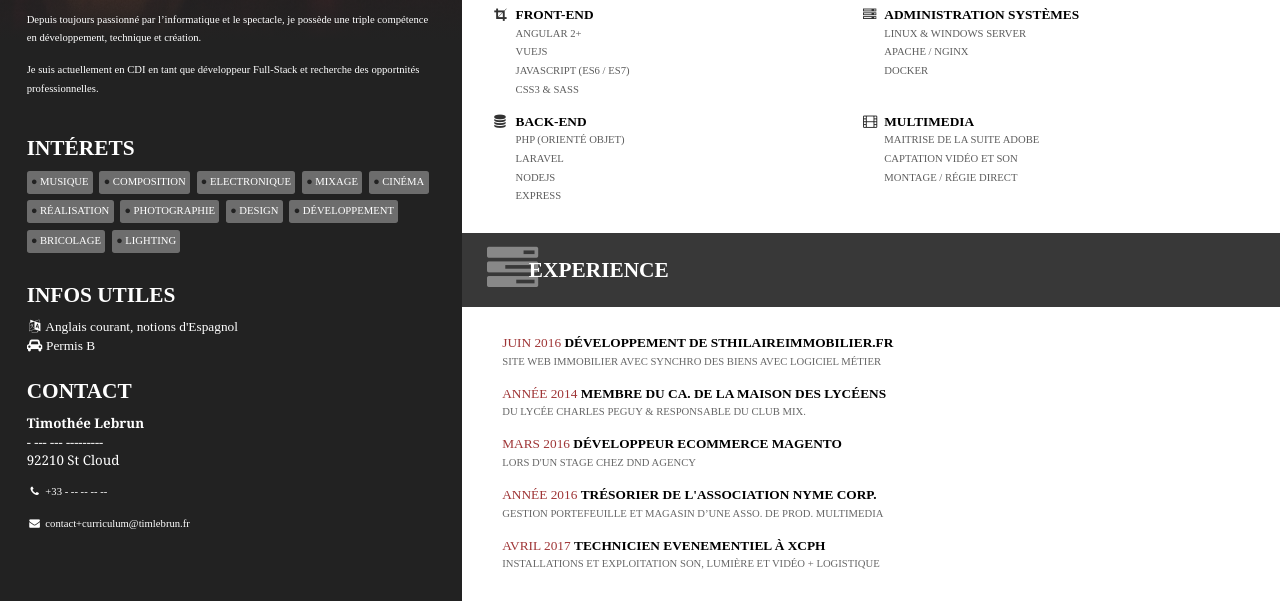
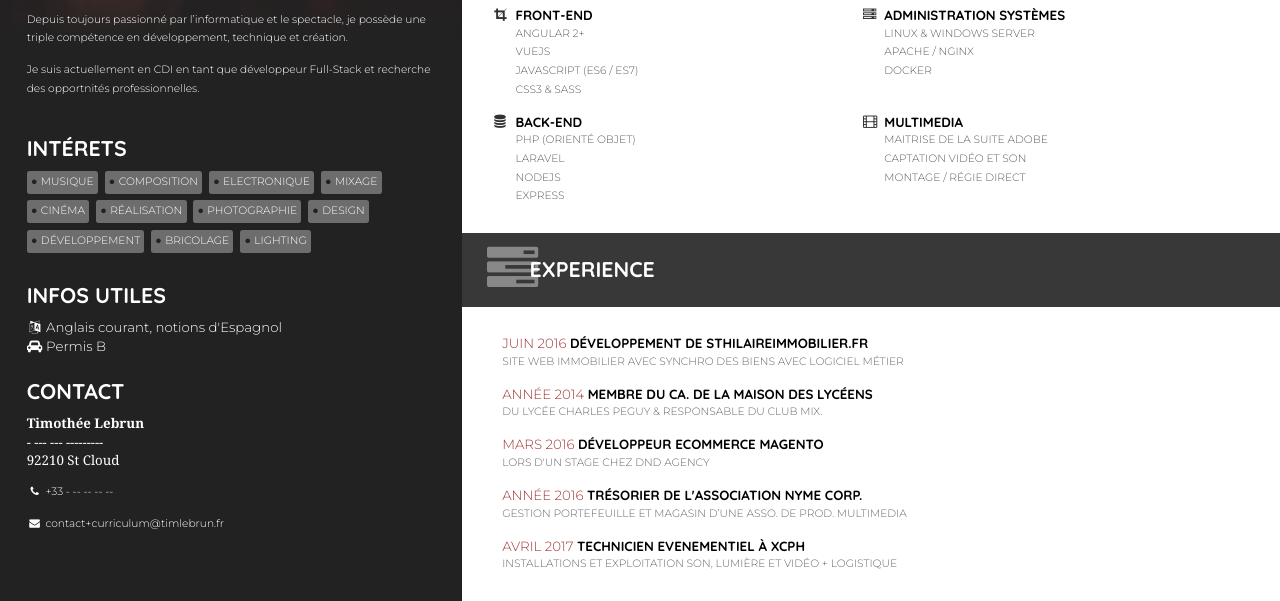
Before and after one commit to timlebrun/curriculum, a website: page src/index.html in a window 1280 px wide. Shown: the part 514-1115 px from the top of the page. Drawn offline with Linux system fonts and the light colour scheme.

Commit message:
:wrench: Including fonts from Google Fonts

```diff
--- a/package.json
+++ b/package.json
@@ -1,6 +1,6 @@
 {
   "name": "curriculum",
-  "version": "1.0.0",
+  "version": "1.1.0",
   "description": "",
   "main": "curiculum.js",
   "scripts": {
--- /dev/null
+++ b/src/fonts.css
@@ -0,0 +1,2 @@
+@import 'https://fonts.googleapis.com/css?family=Quicksand:300,400,500,700';
+@import 'https://fonts.googleapis.com/css?family=Montserrat:300,400,500,600,700';
--- a/src/style.css
+++ b/src/style.css
@@ -1,4 +1,5 @@
 @import 'reset.css';
+@import 'fonts.css';
 
 * {box-sizing: border-box; -webkit-print-color-adjust: exact;}
 
@@ -27,7 +28,7 @@ p.lead {text-transform: uppercase; opacity: .6;}
 
 strong {font-weight: 600;}
 legend {font-size: 8pt; text-transform: uppercase; opacity: .6;}
-address {font-family: Georgia;}
+address {font-family: Georgia, serif;}
 main h2 {color: #fff; padding: 2rem 3rem; background: #383838; }
 main h2 i {transform: scale(2.4);opacity: .4;}
 
```
